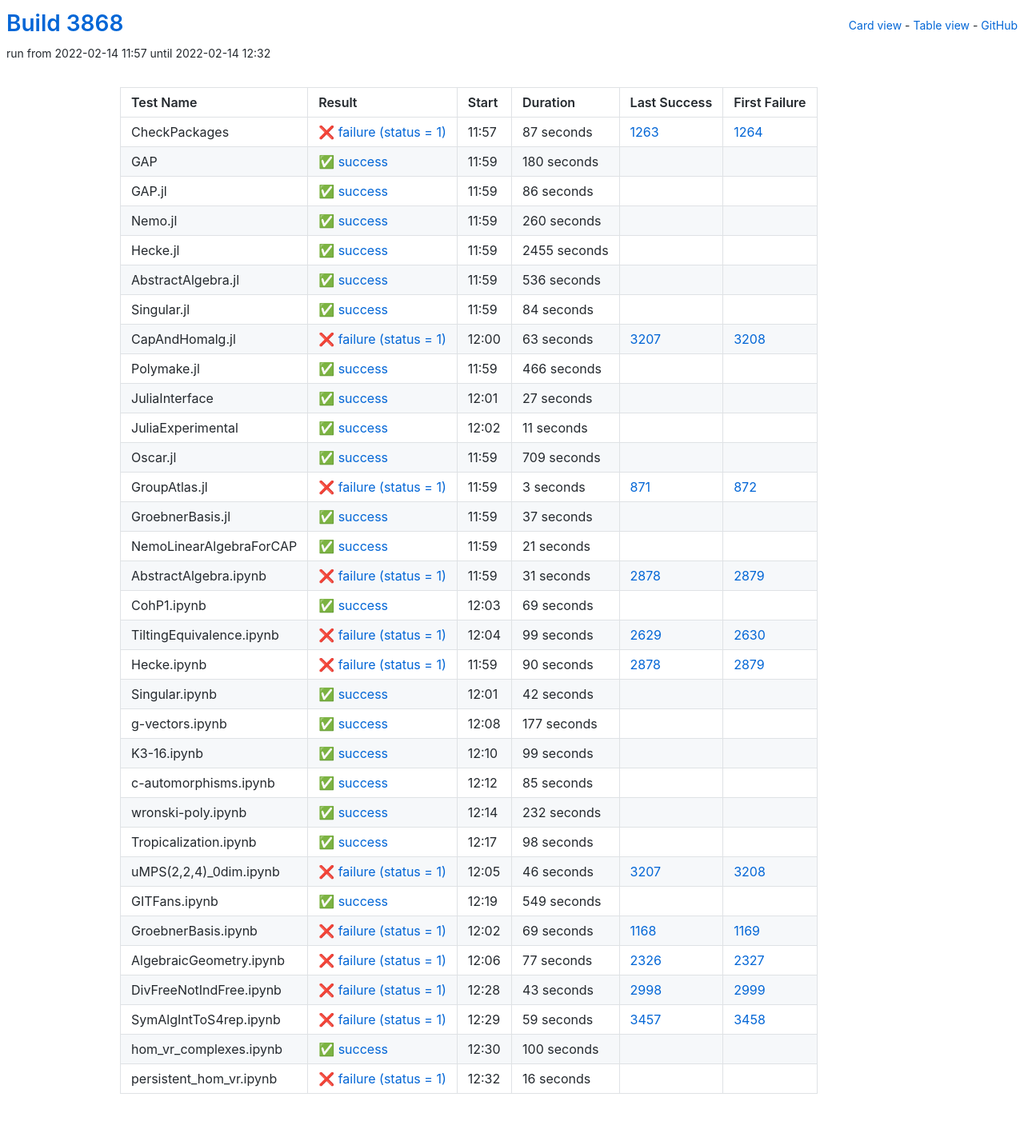
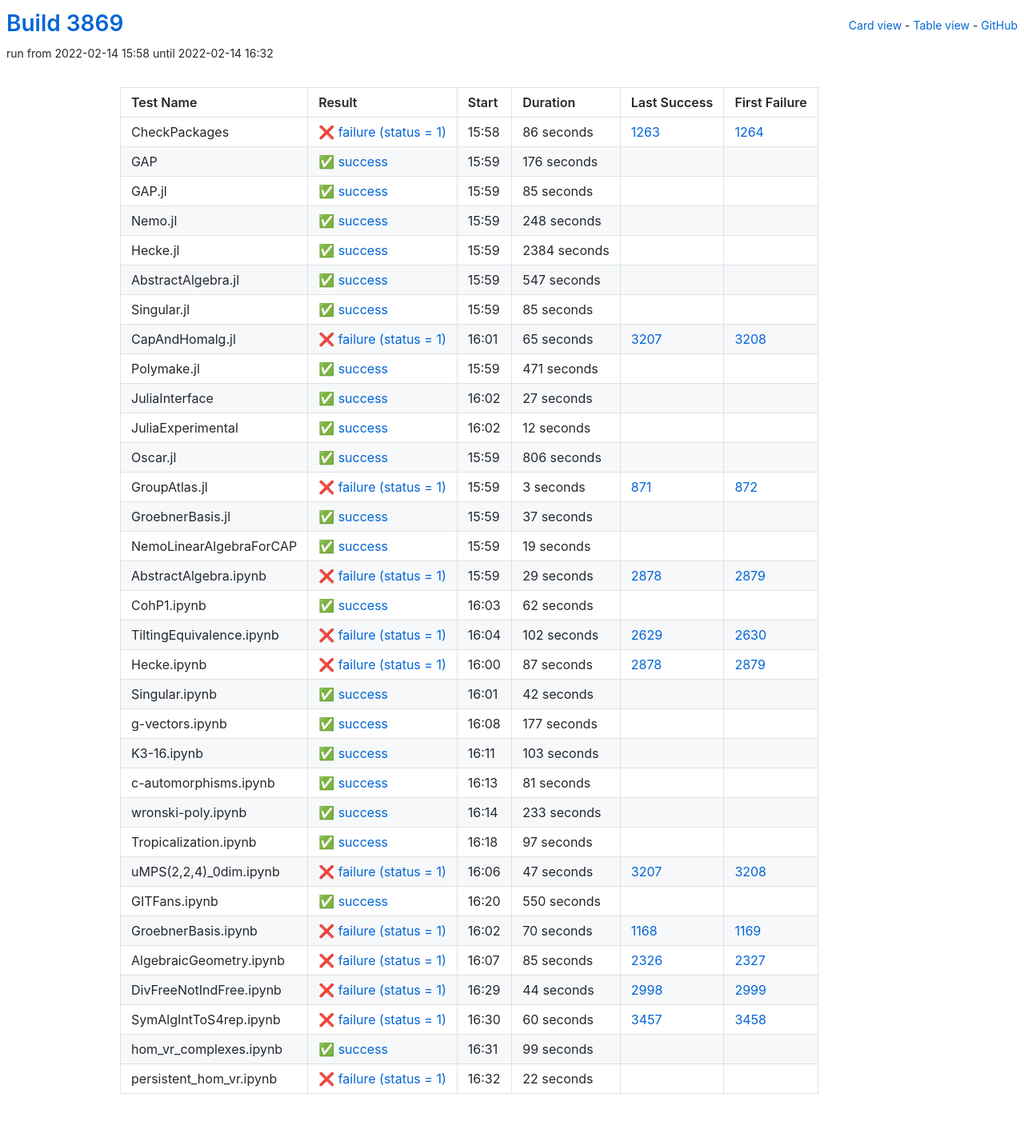
Before and after one commit to oscar-system/oscar-ci-status-stable, a Jekyll site: the page built from table.html, in a window 1280 px wide. Shown: the whole page at 80% size. Built offline with Jekyll 4.4.1, drawn with Linux system fonts in a browser that asks for light colours.

Commit message:
Build #3869

```diff
--- a/_data/ci.yml
+++ b/_data/ci.yml
@@ -1,6 +1,6 @@
 ---
-build: 3868
-build_url: https://oscarci.mathematik.uni-kl.de/job/oscar-stable/3868/
+build: 3869
+build_url: https://oscarci.mathematik.uni-kl.de/job/oscar-stable/3869/
 job: oscar-stable
 organization: oscar-system
 repo: oscar-ci-status-stable
@@ -8,116 +8,116 @@ repourl: https://github.com/oscar-system/oscar-ci-status-stable
 tests:
 - name: CheckPackages
   id: checkpackages
-  log: https://oscarci.mathematik.uni-kl.de/job/oscar-stable/3868/artifact/logs/build-3868/CheckPackages.log
-  start: 2022-02-14 11:57
+  log: https://oscarci.mathematik.uni-kl.de/job/oscar-stable/3869/artifact/logs/build-3869/CheckPackages.log
+  start: 2022-02-14 15:58
   success: false
   exitcode: 1
   status: failure
-  duration: 87
+  duration: 86
   last_success: 1263
   last_success_url: https://oscarci.mathematik.uni-kl.de/job/oscar-stable/1263/
   first_failure: 1264
   first_failure_url: https://oscarci.mathematik.uni-kl.de/job/oscar-stable/1264/
 - name: GAP
   id: gap
-  log: https://oscarci.mathematik.uni-kl.de/job/oscar-stable/3868/artifact/logs/build-3868/GAP.log
-  start: 2022-02-14 11:59
+  log: https://oscarci.mathematik.uni-kl.de/job/oscar-stable/3869/artifact/logs/build-3869/GAP.log
+  start: 2022-02-14 15:59
   success: true
   exitcode: 0
   status: success
-  duration: 180
+  duration: 176
   last_success: false
   last_success_url:
   first_failure: false
   first_failure_url:
 - name: GAP.jl
   id: gap-jl
-  log: https://oscarci.mathematik.uni-kl.de/job/oscar-stable/3868/artifact/logs/build-3868/GAP.jl.log
-  start: 2022-02-14 11:59
+  log: https://oscarci.mathematik.uni-kl.de/job/oscar-stable/3869/artifact/logs/build-3869/GAP.jl.log
+  start: 2022-02-14 15:59
   success: true
   exitcode: 0
   status: success
-  duration: 86
+  duration: 85
   last_success: false
   last_success_url:
   first_failure: false
   first_failure_url:
 - name: Nemo.jl
   id: nemo-jl
-  log: https://oscarci.mathematik.uni-kl.de/job/oscar-stable/3868/artifact/logs/build-3868/Nemo.jl.log
-  start: 2022-02-14 11:59
+  log: https://oscarci.mathematik.uni-kl.de/job/oscar-stable/3869/artifact/logs/build-3869/Nemo.jl.log
+  start: 2022-02-14 15:59
   success: true
   exitcode: 0
   status: success
-  duration: 260
+  duration: 248
   last_success: false
   last_success_url:
   first_failure: false
   first_failure_url:
 - name: Hecke.jl
   id: hecke-jl
-  log: https://oscarci.mathematik.uni-kl.de/job/oscar-stable/3868/artifact/logs/build-3868/Hecke.jl.log
-  start: 2022-02-14 11:59
+  log: https://oscarci.mathematik.uni-kl.de/job/oscar-stable/3869/artifact/logs/build-3869/Hecke.jl.log
+  start: 2022-02-14 15:59
   success: true
   exitcode: 0
   status: success
-  duration: 2455
+  duration: 2384
   last_success: false
   last_success_url:
   first_failure: false
   first_failure_url:
 - name: AbstractAlgebra.jl
   id: abstractalgebra-jl
-  log: https://oscarci.mathematik.uni-kl.de/job/oscar-stable/3868/artifact/logs/build-3868/AbstractAlgebra.jl.log
-  start: 2022-02-14 11:59
+  log: https://oscarci.mathematik.uni-kl.de/job/oscar-stable/3869/artifact/logs/build-3869/AbstractAlgebra.jl.log
+  start: 2022-02-14 15:59
   success: true
   exitcode: 0
   status: success
-  duration: 536
+  duration: 547
   last_success: false
   last_success_url:
   first_failure: false
   first_failure_url:
 - name: Singular.jl
   id: singular-jl
-  log: https://oscarci.mathematik.uni-kl.de/job/oscar-stable/3868/artifact/logs/build-3868/Singular.jl.log
-  start: 2022-02-14 11:59
+  log: https://oscarci.mathematik.uni-kl.de/job/oscar-stable/3869/artifact/logs/build-3869/Singular.jl.log
+  start: 2022-02-14 15:59
   success: true
   exitcode: 0
   status: success
-  duration: 84
+  duration: 85
   last_success: false
   last_success_url:
   first_failure: false
   first_failure_url:
 - name: CapAndHomalg.jl
   id: capandhomalg-jl
-  log: https://oscarci.mathematik.uni-kl.de/job/oscar-stable/3868/artifact/logs/build-3868/CapAndHomalg.jl.log
-  start: 2022-02-14 12:00
+  log: https://oscarci.mathematik.uni-kl.de/job/oscar-stable/3869/artifact/logs/build-3869/CapAndHomalg.jl.log
+  start: 2022-02-14 16:01
   success: false
   exitcode: 1
   status: failure
-  duration: 63
+  duration: 65
   last_success: 3207
   last_success_url: https://oscarci.mathematik.uni-kl.de/job/oscar-stable/3207/
   first_failure: 3208
   first_failure_url: https://oscarci.mathematik.uni-kl.de/job/oscar-stable/3208/
 - name: Polymake.jl
   id: polymake-jl
-  log: https://oscarci.mathematik.uni-kl.de/job/oscar-stable/3868/artifact/logs/build-3868/Polymake.jl.log
-  start: 2022-02-14 11:59
+  log: https://oscarci.mathematik.uni-kl.de/job/oscar-stable/3869/artifact/logs/build-3869/Polymake.jl.log
+  start: 2022-02-14 15:59
   success: true
   exitcode: 0
   status: success
-  duration: 466
+  duration: 471
   last_success: false
   last_success_url:
   first_failure: false
   first_failure_url:
 - name: JuliaInterface
   id: juliainterface
-  log: https://oscarci.mathematik.uni-kl.de/job/oscar-stable/3868/artifact/logs/build-3868/JuliaInterface.log
-  start: 2022-02-14 12:01
+  log: https://oscarci.mathematik.uni-kl.de/job/oscar-stable/3869/artifact/logs/build-3869/JuliaInterface.log
+  start: 2022-02-14 16:02
   success: true
   exitcode: 0
   status: success
@@ -128,32 +128,32 @@ tests:
   first_failure_url:
 - name: JuliaExperimental
   id: juliaexperimental
-  log: https://oscarci.mathematik.uni-kl.de/job/oscar-stable/3868/artifact/logs/build-3868/JuliaExperimental.log
-  start: 2022-02-14 12:02
+  log: https://oscarci.mathematik.uni-kl.de/job/oscar-stable/3869/artifact/logs/build-3869/JuliaExperimental.log
+  start: 2022-02-14 16:02
   success: true
   exitcode: 0
   status: success
-  duration: 11
+  duration: 12
   last_success: false
   last_success_url:
   first_failure: false
   first_failure_url:
 - name: Oscar.jl
   id: oscar-jl
-  log: https://oscarci.mathematik.uni-kl.de/job/oscar-stable/3868/artifact/logs/build-3868/Oscar.jl.log
-  start: 2022-02-14 11:59
+  log: https://oscarci.mathematik.uni-kl.de/job/oscar-stable/3869/artifact/logs/build-3869/Oscar.jl.log
+  start: 2022-02-14 15:59
   success: true
   exitcode: 0
   status: success
-  duration: 709
+  duration: 806
   last_success: false
   last_success_url:
   first_failure: false
   first_failure_url:
 - name: GroupAtlas.jl
   id: groupatlas-jl
-  log: https://oscarci.mathematik.uni-kl.de/job/oscar-stable/3868/artifact/logs/build-3868/GroupAtlas.jl.log
-  start: 2022-02-14 11:59
+  log: https://oscarci.mathematik.uni-kl.de/job/oscar-stable/3869/artifact/logs/build-3869/GroupAtlas.jl.log
+  start: 2022-02-14 15:59
   success: false
   exitcode: 1
   status: failure
@@ -164,8 +164,8 @@ tests:
   first_failure_url: https://oscarci.mathematik.uni-kl.de/job/oscar-stable/872/
 - name: GroebnerBasis.jl
   id: groebnerbasis-jl
-  log: https://oscarci.mathematik.uni-kl.de/job/oscar-stable/3868/artifact/logs/build-3868/GroebnerBasis.jl.log
-  start: 2022-02-14 11:59
+  log: https://oscarci.mathematik.uni-kl.de/job/oscar-stable/3869/artifact/logs/build-3869/GroebnerBasis.jl.log
+  start: 2022-02-14 15:59
   success: true
   exitcode: 0
   status: success
@@ -176,68 +176,68 @@ tests:
   first_failure_url:
 - name: NemoLinearAlgebraForCAP
   id: nemolinearalgebraforcap
-  log: https://oscarci.mathematik.uni-kl.de/job/oscar-stable/3868/artifact/logs/build-3868/NemoLinearAlgebraForCAP.log
-  start: 2022-02-14 11:59
+  log: https://oscarci.mathematik.uni-kl.de/job/oscar-stable/3869/artifact/logs/build-3869/NemoLinearAlgebraForCAP.log
+  start: 2022-02-14 15:59
   success: true
   exitcode: 0
   status: success
-  duration: 21
+  duration: 19
   last_success: false
   last_success_url:
   first_failure: false
   first_failure_url:
 - name: AbstractAlgebra.ipynb
   id: abstractalgebra-ipynb
-  log: https://oscarci.mathematik.uni-kl.de/job/oscar-stable/3868/artifact/logs/build-3868/AbstractAlgebra.ipynb.log
-  start: 2022-02-14 11:59
+  log: https://oscarci.mathematik.uni-kl.de/job/oscar-stable/3869/artifact/logs/build-3869/AbstractAlgebra.ipynb.log
+  start: 2022-02-14 15:59
   success: false
   exitcode: 1
   status: failure
-  duration: 31
+  duration: 29
   last_success: 2878
   last_success_url: https://oscarci.mathematik.uni-kl.de/job/oscar-stable/2878/
   first_failure: 2879
   first_failure_url: https://oscarci.mathematik.uni-kl.de/job/oscar-stable/2879/
 - name: CohP1.ipynb
   id: cohp1-ipynb
-  log: https://oscarci.mathematik.uni-kl.de/job/oscar-stable/3868/artifact/logs/build-3868/CohP1.ipynb.log
-  start: 2022-02-14 12:03
+  log: https://oscarci.mathematik.uni-kl.de/job/oscar-stable/3869/artifact/logs/build-3869/CohP1.ipynb.log
+  start: 2022-02-14 16:03
   success: true
   exitcode: 0
   status: success
-  duration: 69
+  duration: 62
   last_success: false
   last_success_url:
   first_failure: false
   first_failure_url:
 - name: TiltingEquivalence.ipynb
   id: tiltingequivalence-ipynb
-  log: https://oscarci.mathematik.uni-kl.de/job/oscar-stable/3868/artifact/logs/build-3868/TiltingEquivalence.ipynb.log
-  start: 2022-02-14 12:04
+  log: https://oscarci.mathematik.uni-kl.de/job/oscar-stable/3869/artifact/logs/build-3869/TiltingEquivalence.ipynb.log
+  start: 2022-02-14 16:04
   success: false
   exitcode: 1
   status: failure
-  duration: 99
+  duration: 102
   last_success: 2629
   last_success_url: https://oscarci.mathematik.uni-kl.de/job/oscar-stable/2629/
   first_failure: 2630
   first_failure_url: https://oscarci.mathematik.uni-kl.de/job/oscar-stable/2630/
 - name: Hecke.ipynb
   id: hecke-ipynb
-  log: https://oscarci.mathematik.uni-kl.de/job/oscar-stable/3868/artifact/logs/build-3868/Hecke.ipynb.log
-  start: 2022-02-14 11:59
+  log: https://oscarci.mathematik.uni-kl.de/job/oscar-stable/3869/artifact/logs/build-3869/Hecke.ipynb.log
+  start: 2022-02-14 16:00
   success: false
   exitcode: 1
   status: failure
-  duration: 90
+  duration: 87
   last_success: 2878
   last_success_url: https://oscarci.mathematik.uni-kl.de/job/oscar-stable/2878/
   first_failure: 2879
   first_failure_url: https://oscarci.mathematik.uni-kl.de/job/oscar-stable/2879/
 - name: Singular.ipynb
   id: singular-ipynb
-  log: https://oscarci.mathematik.uni-kl.de/job/oscar-stable/3868/artifact/logs/build-3868/Singular.ipynb.log
-  start: 2022-02-14 12:01
+  log: https://oscarci.mathematik.uni-kl.de/job/oscar-stable/3869/artifact/logs/build-3869/Singular.ipynb.log
+  start: 2022-02-14 16:01
   success: true
   exitcode: 0
   status: success
@@ -248,8 +248,8 @@ tests:
   first_failure_url:
 - name: g-vectors.ipynb
   id: g-vectors-ipynb
-  log: https://oscarci.mathematik.uni-kl.de/job/oscar-stable/3868/artifact/logs/build-3868/g-vectors.ipynb.log
-  start: 2022-02-14 12:08
+  log: https://oscarci.mathematik.uni-kl.de/job/oscar-stable/3869/artifact/logs/build-3869/g-vectors.ipynb.log
+  start: 2022-02-14 16:08
   success: true
   exitcode: 0
   status: success
@@ -260,8 +260,128 @@ tests:
   first_failure_url:
 - name: K3-16.ipynb
   id: k3-16-ipynb
-  log: https://oscarci.mathematik.uni-kl.de/job/oscar-stable/3868/artifact/logs/build-3868/K3-16.ipynb.log
-  start: 2022-02-14 12:10
+  log: https://oscarci.mathematik.uni-kl.de/job/oscar-stable/3869/artifact/logs/build-3869/K3-16.ipynb.log
+  start: 2022-02-14 16:11
+  success: true
+  exitcode: 0
+  status: success
+  duration: 103
+  last_success: false
+  last_success_url:
+  first_failure: false
+  first_failure_url:
+- name: c-automorphisms.ipynb
+  id: c-automorphisms-ipynb
+  log: https://oscarci.mathematik.uni-kl.de/job/oscar-stable/3869/artifact/logs/build-3869/c-automorphisms.ipynb.log
+  start: 2022-02-14 16:13
+  success: true
+  exitcode: 0
+  status: success
+  duration: 81
+  last_success: false
+  last_success_url:
+  first_failure: false
+  first_failure_url:
+- name: wronski-poly.ipynb
+  id: wronski-poly-ipynb
+  log: https://oscarci.mathematik.uni-kl.de/job/oscar-stable/3869/artifact/logs/build-3869/wronski-poly.ipynb.log
+  start: 2022-02-14 16:14
+  success: true
+  exitcode: 0
+  status: success
+  duration: 233
+  last_success: false
+  last_success_url:
+  first_failure: false
+  first_failure_url:
+- name: Tropicalization.ipynb
+  id: tropicalization-ipynb
+  log: https://oscarci.mathematik.uni-kl.de/job/oscar-stable/3869/artifact/logs/build-3869/Tropicalization.ipynb.log
+  start: 2022-02-14 16:18
+  success: true
+  exitcode: 0
+  status: success
+  duration: 97
+  last_success: false
+  last_success_url:
+  first_failure: false
+  first_failure_url:
+- name: uMPS(2,2,4)_0dim.ipynb
+  id: umps-2-2-4-0dim-ipynb
+  log: https://oscarci.mathematik.uni-kl.de/job/oscar-stable/3869/artifact/logs/build-3869/uMPS-2-2-4-_0dim.ipynb.log
+  start: 2022-02-14 16:06
+  success: false
+  exitcode: 1
+  status: failure
+  duration: 47
+  last_success: 3207
+  last_success_url: https://oscarci.mathematik.uni-kl.de/job/oscar-stable/3207/
+  first_failure: 3208
+  first_failure_url: https://oscarci.mathematik.uni-kl.de/job/oscar-stable/3208/
+- name: GITFans.ipynb
+  id: gitfans-ipynb
+  log: https://oscarci.mathematik.uni-kl.de/job/oscar-stable/3869/artifact/logs/build-3869/GITFans.ipynb.log
+  start: 2022-02-14 16:20
+  success: true
+  exitcode: 0
+  status: success
+  duration: 550
+  last_success: false
+  last_success_url:
+  first_failure: false
+  first_failure_url:
+- name: GroebnerBasis.ipynb
+  id: groebnerbasis-ipynb
+  log: https://oscarci.mathematik.uni-kl.de/job/oscar-stable/3869/artifact/logs/build-3869/GroebnerBasis.ipynb.log
+  start: 2022-02-14 16:02
+  success: false
+  exitcode: 1
+  status: failure
+  duration: 70
+  last_success: 1168
+  last_success_url: https://oscarci.mathematik.uni-kl.de/job/oscar-stable/1168/
+  first_failure: 1169
+  first_failure_url: https://oscarci.mathematik.uni-kl.de/job/oscar-stable/1169/
+- name: AlgebraicGeometry.ipynb
+  id: algebraicgeometry-ipynb
+  log: https://oscarci.mathematik.uni-kl.de/job/oscar-stable/3869/artifact/logs/build-3869/AlgebraicGeometry.ipynb.log
+  start: 2022-02-14 16:07
+  success: false
+  exitcode: 1
+  status: failure
+  duration: 85
+  last_success: 2326
+  last_success_url: https://oscarci.mathematik.uni-kl.de/job/oscar-stable/2326/
+  first_failure: 2327
+  first_failure_url: https://oscarci.mathematik.uni-kl.de/job/oscar-stable/2327/
+- name: DivFreeNotIndFree.ipynb
+  id: divfreenotindfree-ipynb
+  log: https://oscarci.mathematik.uni-kl.de/job/oscar-stable/3869/artifact/logs/build-3869/DivFreeNotIndFree.ipynb.log
+  start: 2022-02-14 16:29
+  success: false
+  exitcode: 1
+  status: failure
+  duration: 44
+  last_success: 2998
+  last_success_url: https://oscarci.mathematik.uni-kl.de/job/oscar-stable/2998/
+  first_failure: 2999
+  first_failure_url: https://oscarci.mathematik.uni-kl.de/job/oscar-stable/2999/
+- name: SymAlgIntToS4rep.ipynb
+  id: symalginttos4rep-ipynb
+  log: https://oscarci.mathematik.uni-kl.de/job/oscar-stable/3869/artifact/logs/build-3869/SymAlgIntToS4rep.ipynb.log
+  start: 2022-02-14 16:30
+  success: false
+  exitcode: 1
+  status: failure
+  duration: 60
+  last_success: 3457
+  last_success_url: https://oscarci.mathematik.uni-kl.de/job/oscar-stable/3457/
+  first_failure: 3458
+  first_failure_url: https://oscarci.mathematik.uni-kl.de/job/oscar-stable/3458/
+- name: hom_vr_complexes.ipynb
+  id: hom-vr-complexes-ipynb
+  log: https://oscarci.mathematik.uni-kl.de/job/oscar-stable/3869/artifact/logs/build-3869/hom_vr_complexes.ipynb.log
+  start: 2022-02-14 16:31
   success: true
   exitcode: 0
   status: success
@@ -270,135 +390,15 @@ tests:
   last_success_url:
   first_failure: false
   first_failure_url:
-- name: c-automorphisms.ipynb
-  id: c-automorphisms-ipynb
-  log: https://oscarci.mathematik.uni-kl.de/job/oscar-stable/3868/artifact/logs/build-3868/c-automorphisms.ipynb.log
-  start: 2022-02-14 12:12
-  success: true
-  exitcode: 0
-  status: success
-  duration: 85
+- name: persistent_hom_vr.ipynb
+  id: persistent-hom-vr-ipynb
+  log: https://oscarci.mathematik.uni-kl.de/job/oscar-stable/3869/artifact/logs/build-3869/persistent_hom_vr.ipynb.log
+  start: 2022-02-14 16:32
+  success: false
+  exitcode: 1
+  status: failure
+  duration: 22
   last_success: false
   last_success_url:
   first_failure: false
   first_failure_url:
-- name: wronski-poly.ipynb
-  id: wronski-poly-ipynb
-  log: https://oscarci.mathematik.uni-kl.de/job/oscar-stable/3868/artifact/logs/build-3868/wronski-poly.ipynb.log
-  start: 2022-02-14 12:14
-  success: true
-  exitcode: 0
-  status: success
-  duration: 232
-  last_success: false
-  last_success_url:
-  first_failure: false
-  first_failure_url:
-- name: Tropicalization.ipynb
-  id: tropicalization-ipynb
-  log: https://oscarci.mathematik.uni-kl.de/job/oscar-stable/3868/artifact/logs/build-3868/Tropicalization.ipynb.log
-  start: 2022-02-14 12:17
-  success: true
-  exitcode: 0
-  status: success
-  duration: 98
-  last_success: false
-  last_success_url:
-  first_failure: false
-  first_failure_url:
-- name: uMPS(2,2,4)_0dim.ipynb
-  id: umps-2-2-4-0dim-ipynb
-  log: https://oscarci.mathematik.uni-kl.de/job/oscar-stable/3868/artifact/logs/build-3868/uMPS-2-2-4-_0dim.ipynb.log
-  start: 2022-02-14 12:05
-  success: false
-  exitcode: 1
-  status: failure
-  duration: 46
-  last_success: 3207
-  last_success_url: https://oscarci.mathematik.uni-kl.de/job/oscar-stable/3207/
-  first_failure: 3208
-  first_failure_url: https://oscarci.mathematik.uni-kl.de/job/oscar-stable/3208/
-- name: GITFans.ipynb
-  id: gitfans-ipynb
-  log: https://oscarci.mathematik.uni-kl.de/job/oscar-stable/3868/artifact/logs/build-3868/GITFans.ipynb.log
-  start: 2022-02-14 12:19
-  success: true
-  exitcode: 0
-  status: success
-  duration: 549
-  last_success: false
-  last_success_url:
-  first_failure: false
-  first_failure_url:
-- name: GroebnerBasis.ipynb
-  id: groebnerbasis-ipynb
-  log: https://oscarci.mathematik.uni-kl.de/job/oscar-stable/3868/artifact/logs/build-3868/GroebnerBasis.ipynb.log
-  start: 2022-02-14 12:02
-  success: false
-  exitcode: 1
-  status: failure
-  duration: 69
-  last_success: 1168
-  last_success_url: https://oscarci.mathematik.uni-kl.de/job/oscar-stable/1168/
-  first_failure: 1169
-  first_failure_url: https://oscarci.mathematik.uni-kl.de/job/oscar-stable/1169/
-- name: AlgebraicGeometry.ipynb
-  id: algebraicgeometry-ipynb
-  log: https://oscarci.mathematik.uni-kl.de/job/oscar-stable/3868/artifact/logs/build-3868/AlgebraicGeometry.ipynb.log
-  start: 2022-02-14 12:06
-  success: false
-  exitcode: 1
-  status: failure
-  duration: 77
-  last_success: 2326
-  last_success_url: https://oscarci.mathematik.uni-kl.de/job/oscar-stable/2326/
-  first_failure: 2327
-  first_failure_url: https://oscarci.mathematik.uni-kl.de/job/oscar-stable/2327/
-- name: DivFreeNotIndFree.ipynb
-  id: divfreenotindfree-ipynb
-  log: https://oscarci.mathematik.uni-kl.de/job/oscar-stable/3868/artifact/logs/build-3868/DivFreeNotIndFree.ipynb.log
-  start: 2022-02-14 12:28
-  success: false
-  exitcode: 1
-  status: failure
-  duration: 43
-  last_success: 2998
-  last_success_url: https://oscarci.mathematik.uni-kl.de/job/oscar-stable/2998/
-  first_failure: 2999
-  first_failure_url: https://oscarci.mathematik.uni-kl.de/job/oscar-stable/2999/
-- name: SymAlgIntToS4rep.ipynb
-  id: symalginttos4rep-ipynb
-  log: https://oscarci.mathematik.uni-kl.de/job/oscar-stable/3868/artifact/logs/build-3868/SymAlgIntToS4rep.ipynb.log
-  start: 2022-02-14 12:29
-  success: false
-  exitcode: 1
-  status: failure
-  duration: 59
-  last_success: 3457
-  last_success_url: https://oscarci.mathematik.uni-kl.de/job/oscar-stable/3457/
-  first_failure: 3458
-  first_failure_url: https://oscarci.mathematik.uni-kl.de/job/oscar-stable/3458/
-- name: hom_vr_complexes.ipynb
-  id: hom-vr-complexes-ipynb
-  log: https://oscarci.mathematik.uni-kl.de/job/oscar-stable/3868/artifact/logs/build-3868/hom_vr_complexes.ipynb.log
-  start: 2022-02-14 12:30
-  success: true
-  exitcode: 0
-  status: success
-  duration: 100
-  last_success: false
-  last_success_url:
-  first_failure: false
-  first_failure_url:
-- name: persistent_hom_vr.ipynb
-  id: persistent-hom-vr-ipynb
-  log: https://oscarci.mathematik.uni-kl.de/job/oscar-stable/3868/artifact/logs/build-3868/persistent_hom_vr.ipynb.log
-  start: 2022-02-14 12:32
-  success: false
-  exitcode: 1
-  status: failure
-  duration: 16
-  last_success: false
-  last_success_url:
-  first_failure: false
-  first_failure_url:
```
Also changed, not shown: README.md.
